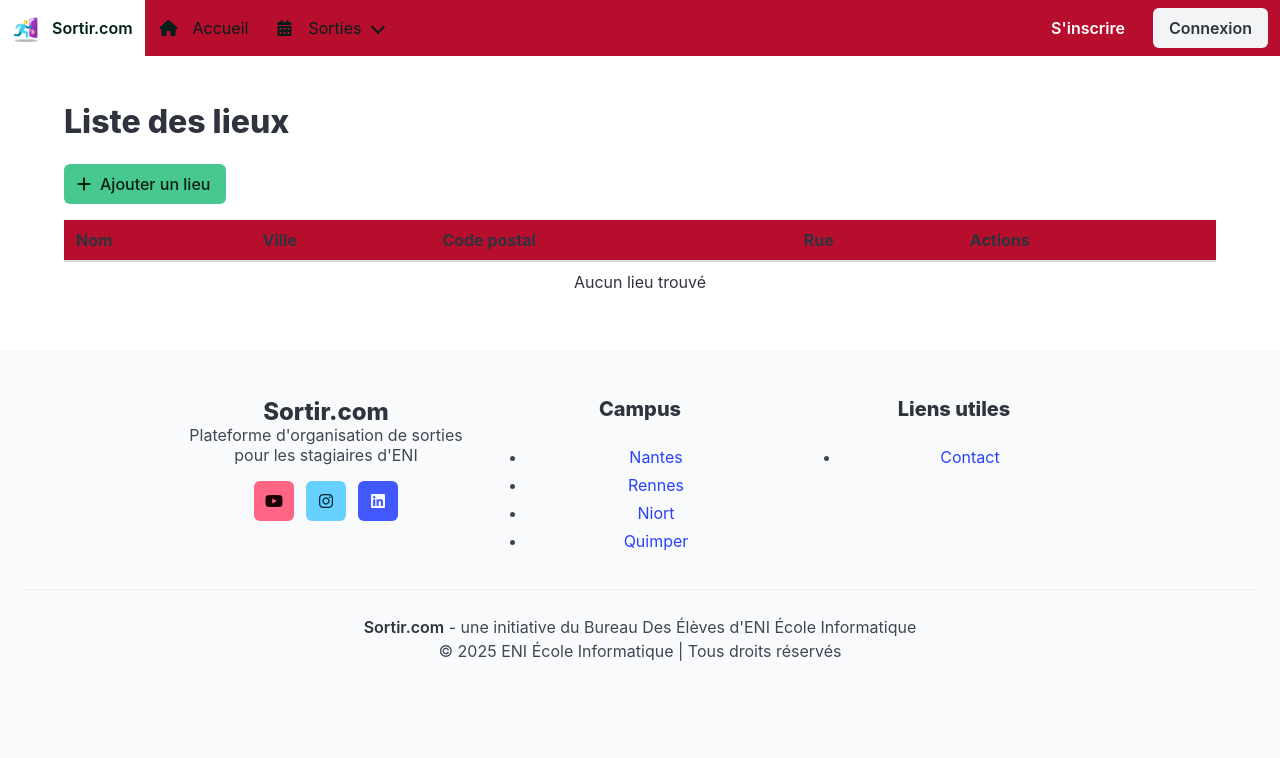
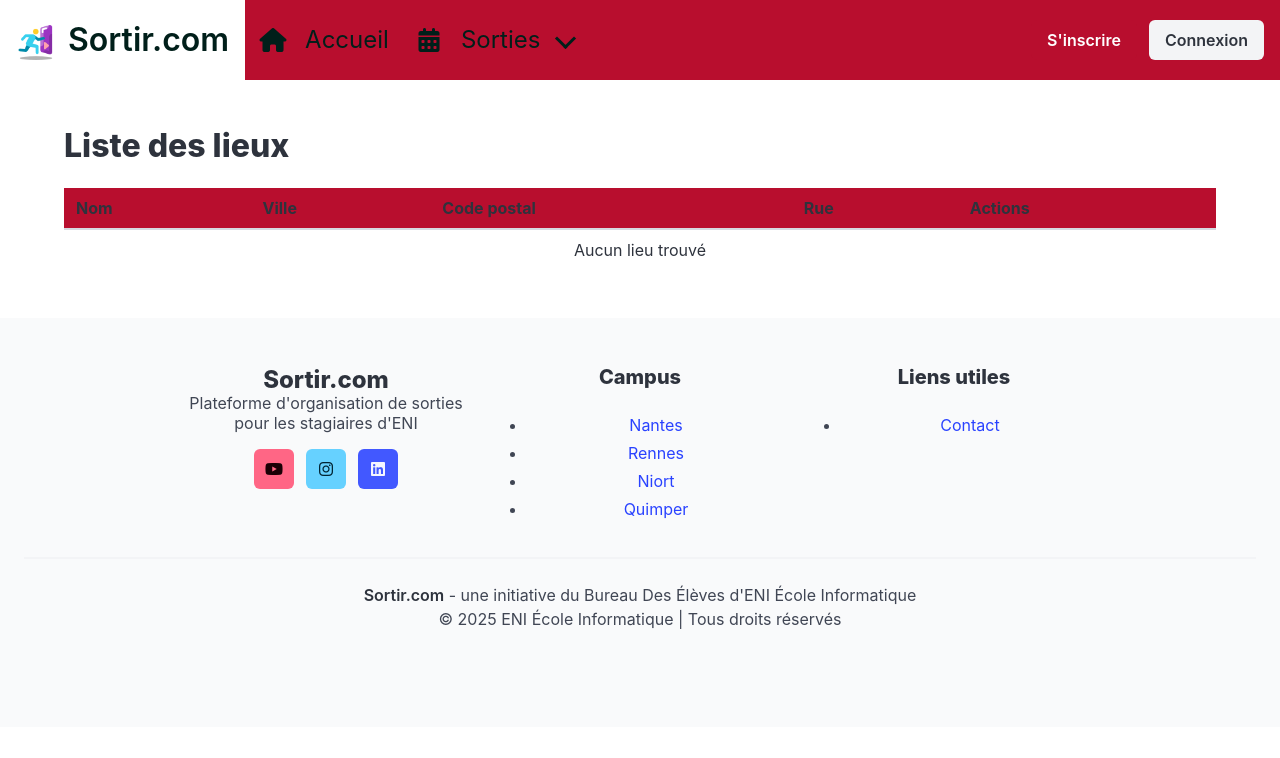
Before and after one commit to CptKake/sortir-com, a Symfony app: template templates/lieu/index.html.twig in a window 1280 px wide. Shown: the top 758 px of the page. Run offline with Twig, Linux system fonts and the light colour scheme; the template is opened without the code that fills it, so the values that code supplies are empty; some libraries are stand-ins or nearby versions.

Commit message:
WIP: Sauvegarde du travail en cours

```diff
--- a/public/css/custom.css
+++ b/public/css/custom.css
@@ -36,7 +36,34 @@ a:hover {
     background-color: #ffffff; /* Couleur au survol, légèrement plus foncée pour le contraste */
 }
 
+.navbar {
+    /* Augmente la hauteur de la navbar */
+    min-height: 4rem;
+}
 
+.navbar-item {
+    /* Agrandit le texte */
+    font-size: 1.5rem;
+    /* Ajoute plus d'espacement */
+    padding: 1rem 1rem;
+}
+
+.navbar-item img {
+    /* Agrandit le logo */
+    max-height: 2.5rem;
+}
+
+.navbar-brand .navbar-item {
+    /* Espace pour le logo et le nom du site */
+    font-size: 2rem;
+    font-weight: bold;
+}
+
+/* Pour les icônes */
+.navbar .icon {
+    margin-right: 0.5rem;
+    font-size: 1.5rem;
+}
 
 @media screen and (max-width: 768px) {
     .hide-on-mobile {
--- a/templates/lieu/index.html.twig
+++ b/templates/lieu/index.html.twig
@@ -5,12 +5,14 @@
 {% block body %}
     <h1 class="title">Liste des lieux</h1>
 
+    {% if is_granted('IS_AUTHENTICATED_REMEMBERED') %}
     <div class="buttons mb-4">
         <a href="{{ path('app_lieu_new') }}" class="button is-success">
             <span class="icon"><i class="fas fa-plus"></i></span>
             <span>Ajouter un lieu</span>
         </a>
     </div>
+    {% endif %}
 
     <div class="table-container">
         <table class="table is-fullwidth is-striped is-hoverable">
@@ -20,7 +22,6 @@
                 <th>Ville</th>
                 <th>Code postal</th>
                 <th>Rue</th>
-
                 <th>Actions</th>
             </tr>
             </thead>
@@ -32,9 +33,8 @@
                     <td>{{ lieu.codePostal }}</td>
                     <td>{{ lieu.rue }}</td>
 
-
-
                     <td>
+                        {% if is_granted('ROLE_ADMIN') %}
                         <div class="buttons are-small">
                             <a href="{{ path('app_lieu_show', {'id': lieu.id}) }}" class="button is-info">
                                 <span class="icon"><i class="fas fa-eye"></i></span>
@@ -50,6 +50,7 @@
                                 </button>
                             </form>
                         </div>
+                        {% endif %}
                     </td>
                 </tr>
             {% else %}
--- a/templates/lieu/show.html.twig
+++ b/templates/lieu/show.html.twig
@@ -59,5 +59,7 @@
 
     <a class="button is-primary" href="{{ path('app_lieu_edit', {'id': lieu.id}) }}">edit</a>
 
-    {{ include('lieu/_delete_form.html.twig') }}
+    {% if is_granted('ROLE_ADMIN') %}
+        {{ include('lieu/_delete_form.html.twig') }}
+    {% endif %}
 {% endblock %}
--- a/templates/partials/_navbar.html.twig
+++ b/templates/partials/_navbar.html.twig
@@ -1,6 +1,6 @@
 <nav class="navbar is-primary" role="navigation" aria-label="main navigation">
     <div class="navbar-brand">
-        <a class="navbar-item" href="">
+        <a class="navbar-item" href="{{ path('app_main') }}">
             <img src="{{ asset('images/logo.png') }}" alt="sortir">
             <strong>Sortir.com</strong>
         </a>
```
Also changed, not shown: src/Controller/LieuController.php (+4 -4 lines).
